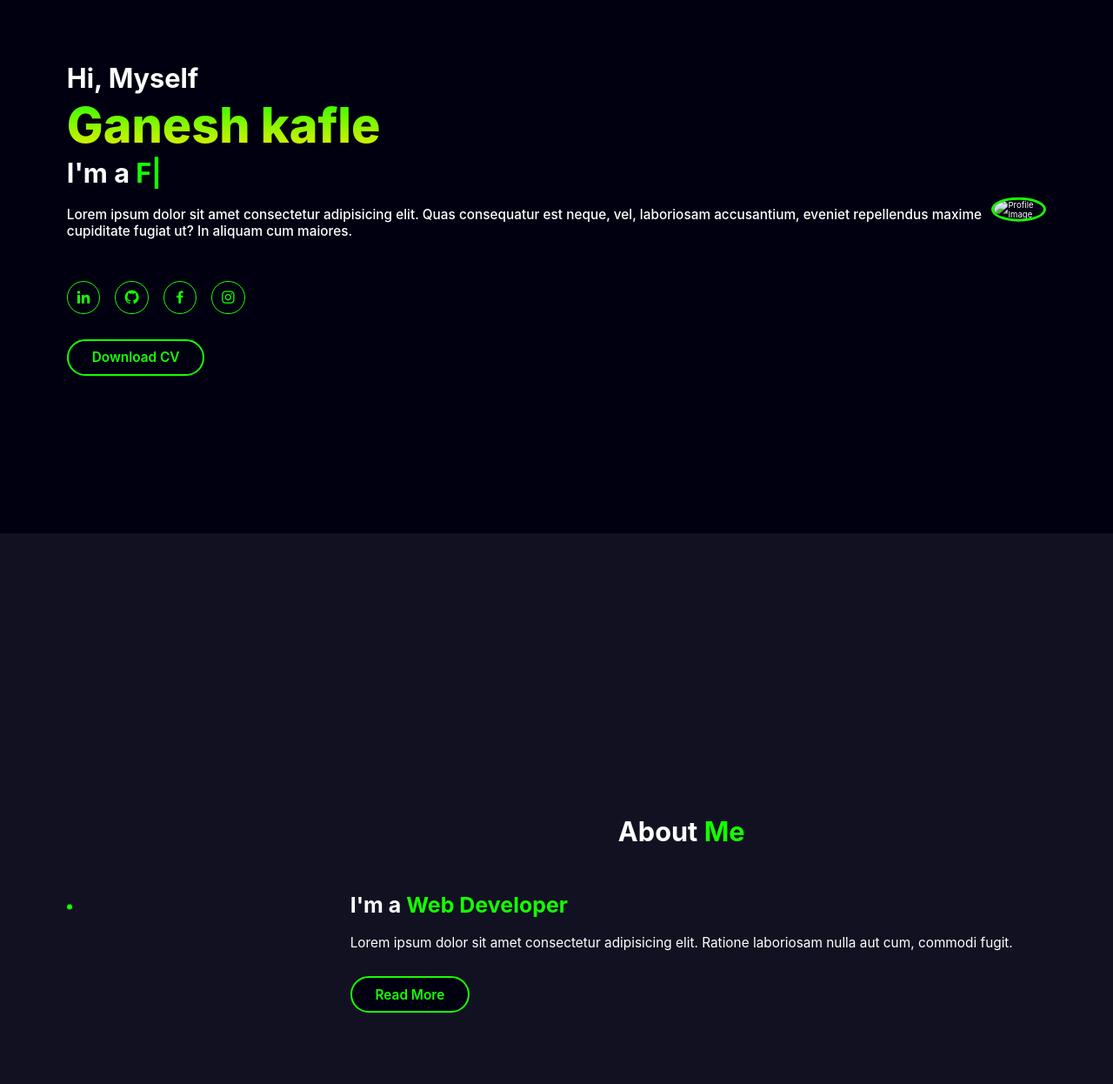
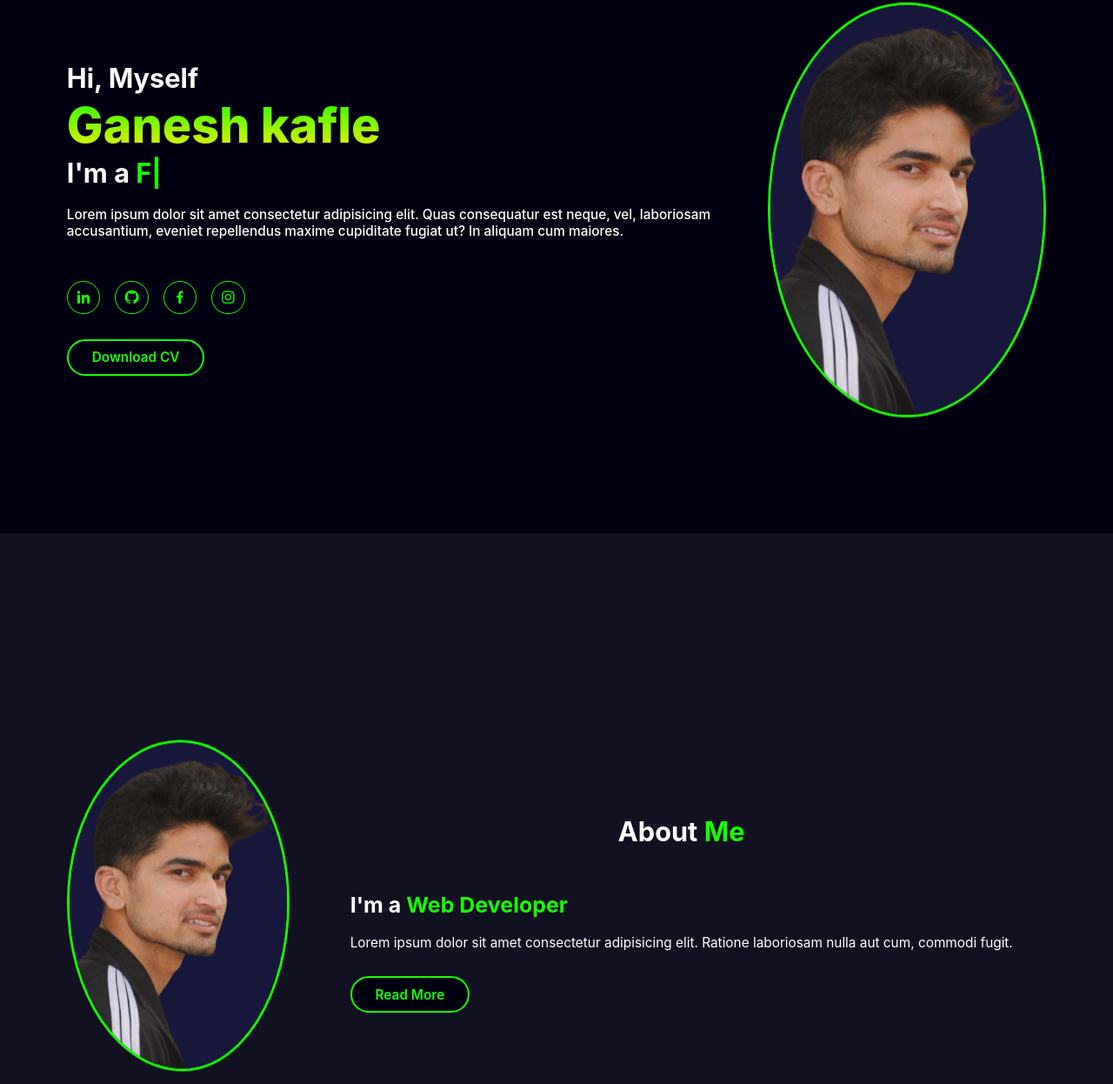
Before and after one commit to Ghhjuv/Portfolio, a plain HTML site: page index.html in a window 1280 px wide. Shown: the part 187-1433 px from the top of the page at 87% size. Drawn offline with nearby package versions, Linux system fonts and the light colour scheme.

Commit message:
image url change

```diff
--- a/index.html
+++ b/index.html
@@ -4,7 +4,7 @@
     <meta charset="UTF-8">
     <meta name="viewport" content="width=device-width, initial-scale=1.0">
     <link href='https://unpkg.com/boxicons@2.1.4/css/boxicons.min.css' rel='stylesheet'>
-    <link rel="shortcut icon" href="Assets/images/logo.png" type="image/x-icon">
+    <link rel="shortcut icon" href="logo.png" type="image/x-icon">
     <link rel="stylesheet" href="https://unicons.iconscout.com/release/v4.0.8/css/thinline.css">
     <link rel="stylesheet" href="https://unicons.iconscout.com/release/v4.0.8/css/line.css">
     <link rel="stylesheet" href="style.css">
@@ -54,7 +54,7 @@
         </div>
 
         <div class="home-img">
-            <img src="Assets/images/image.png" alt="Profile Image">
+            <img src="image.png" alt="Profile Image">
         </div>
     </section>
 
@@ -62,7 +62,7 @@
 
     <section class="about" id="about">
         <div class="about-img">
-            <img src="Assets/images/image.png" alt="">
+            <img src="image.png" alt="">
         </div>
 
         <div class="about-content">
```
